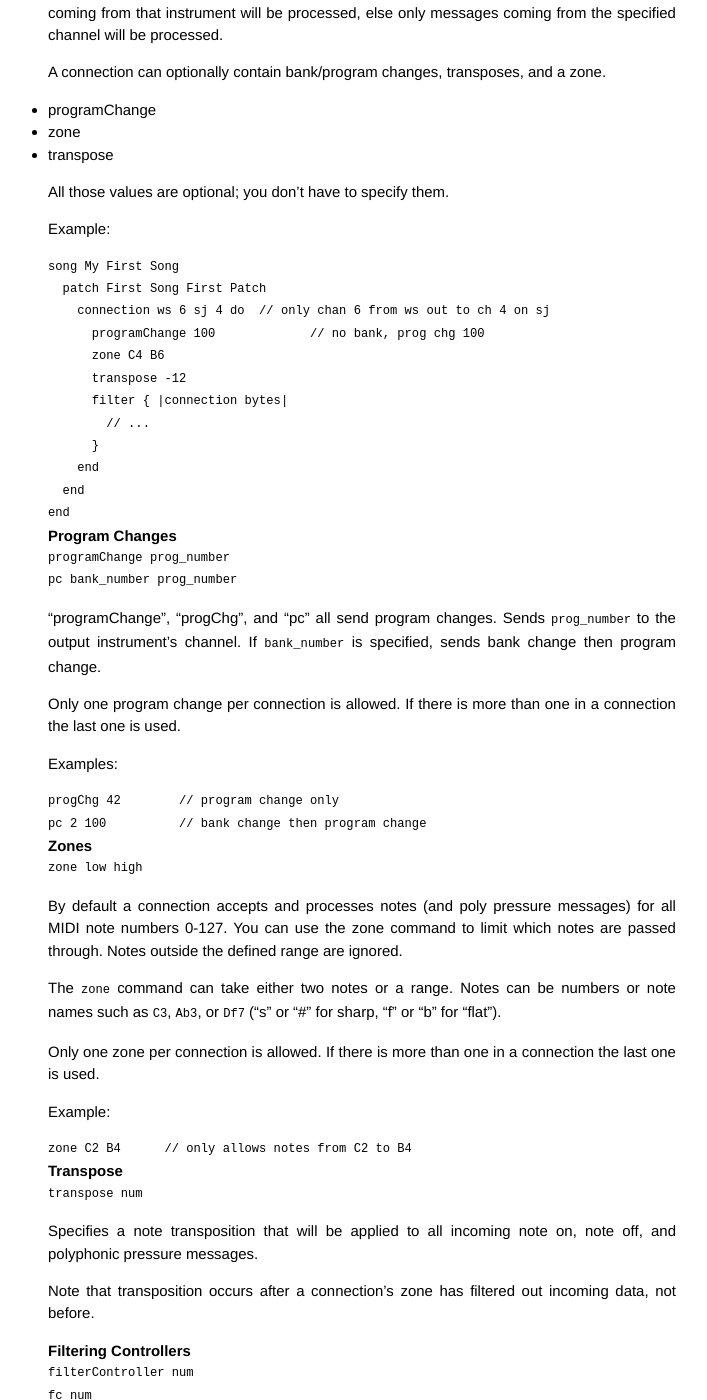
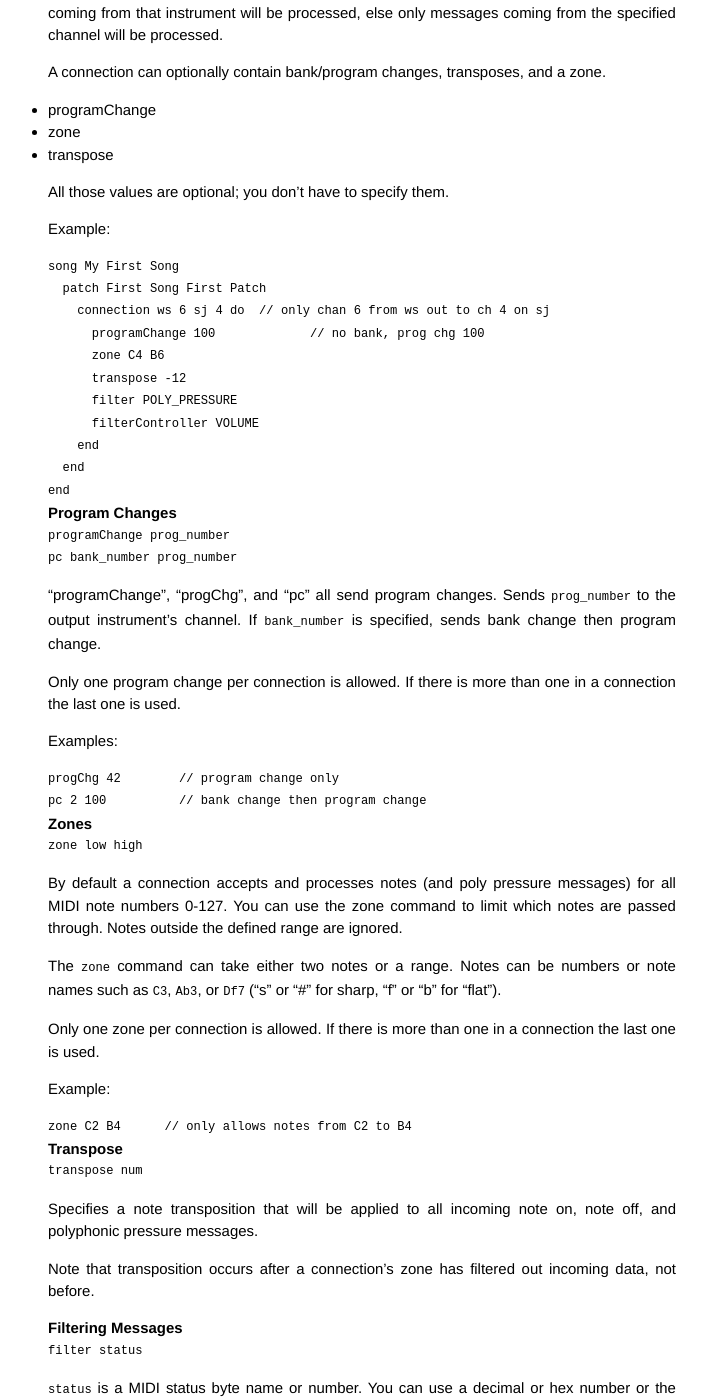
Before and after one commit to jimm/keymaster_objc, a Jekyll site: the page built from file_format.md, in a window 1280 px wide and 1400 px high, scrolled down 2622 px. Shown: the whole window, without its empty margins (278-985 px from the left). Built offline with Jekyll 4.4.1, drawn with Linux system fonts in a browser that asks for light colours; some of the changed text lies outside the part shown.

Commit message:
Docs about the new message filter command.

```diff
--- a/file_format.md
+++ b/file_format.md
@@ -165,9 +165,8 @@ Example:
           programChange 100             // no bank, prog chg 100
           zone C4 B6
           transpose -12
-          filter { |connection bytes|
-            // ...
-          }
+          filter POLY_PRESSURE
+          filterController VOLUME
         end
       end
     end
@@ -219,6 +218,15 @@ note off, and polyphonic pressure messages.
 Note that transposition occurs after a connection's zone has filtered out
 incoming data, not before.
 
+##### Filtering Messages
+
+    filter status
+
+`status` is a MIDI status byte name or number. You can use a decimal or
+hex number or the name of a controller as specified in consts.h.
+
+When filtering, channel is ignored.
+
 ##### Filtering Controllers
 
     filterController num
@@ -226,6 +234,8 @@ incoming data, not before.
 
 `num` is a MIDI byte value (a controller number). You can use a decimal or
 hex number or the name of a controller as specified in consts.h.
+
+When filtering controllers, channel is ignored.
 
 ## Chains
 
@@ -254,6 +264,9 @@ Many of the keywords in KeyMaster files have short versions.
   <td>connection</td><td>conn, c</td>
 </tr>
 <tr>
+  <td>filter</td><td>f</td>
+</tr>
+<tr>
   <td>filterController</td><td>fc</td>
 </tr>
 <tr>
```
Also changed, not shown: components.md (+13 -2 lines), index.md (+1 -1 lines), patches.md (+1 -0 lines), todo.md (+0 -6 lines).
